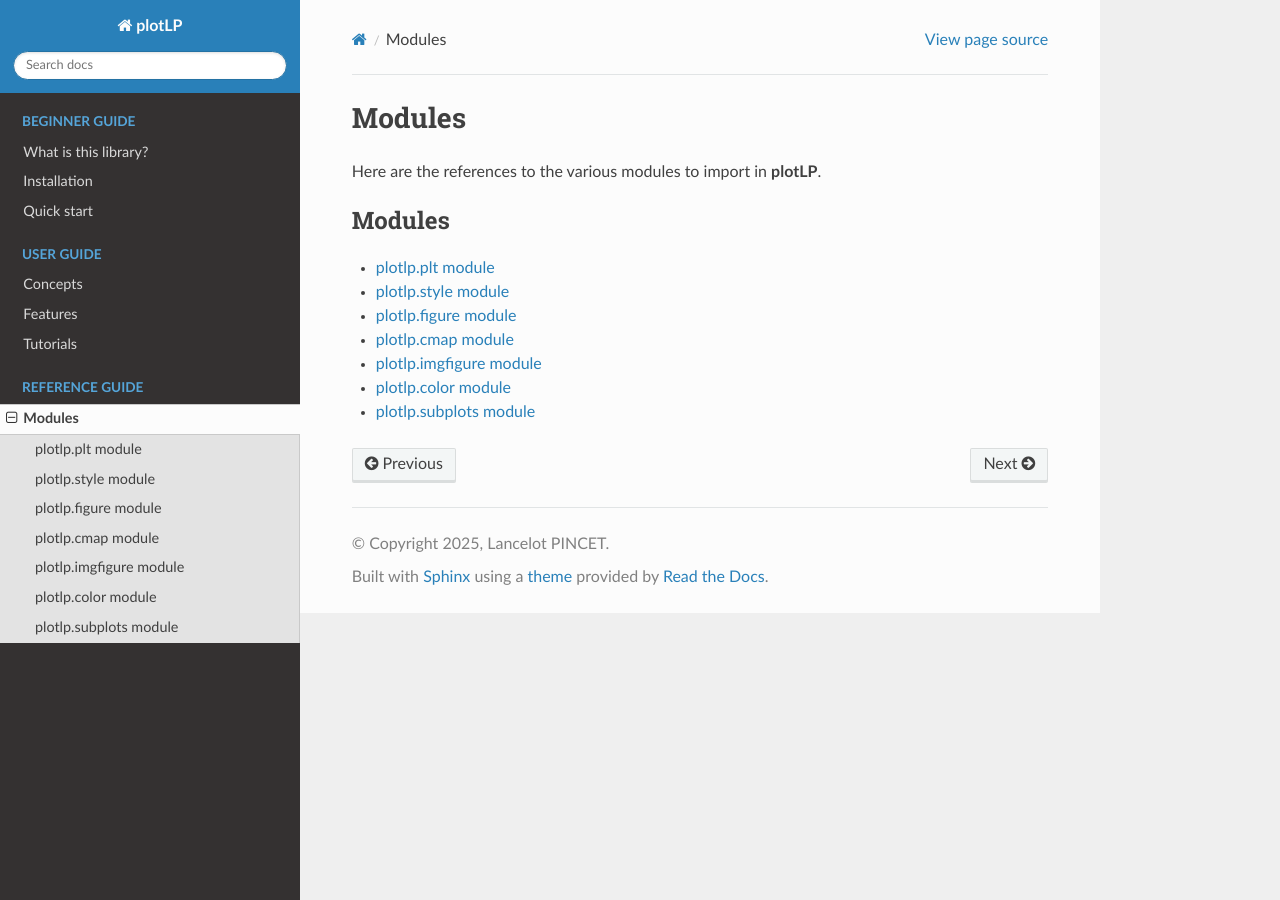
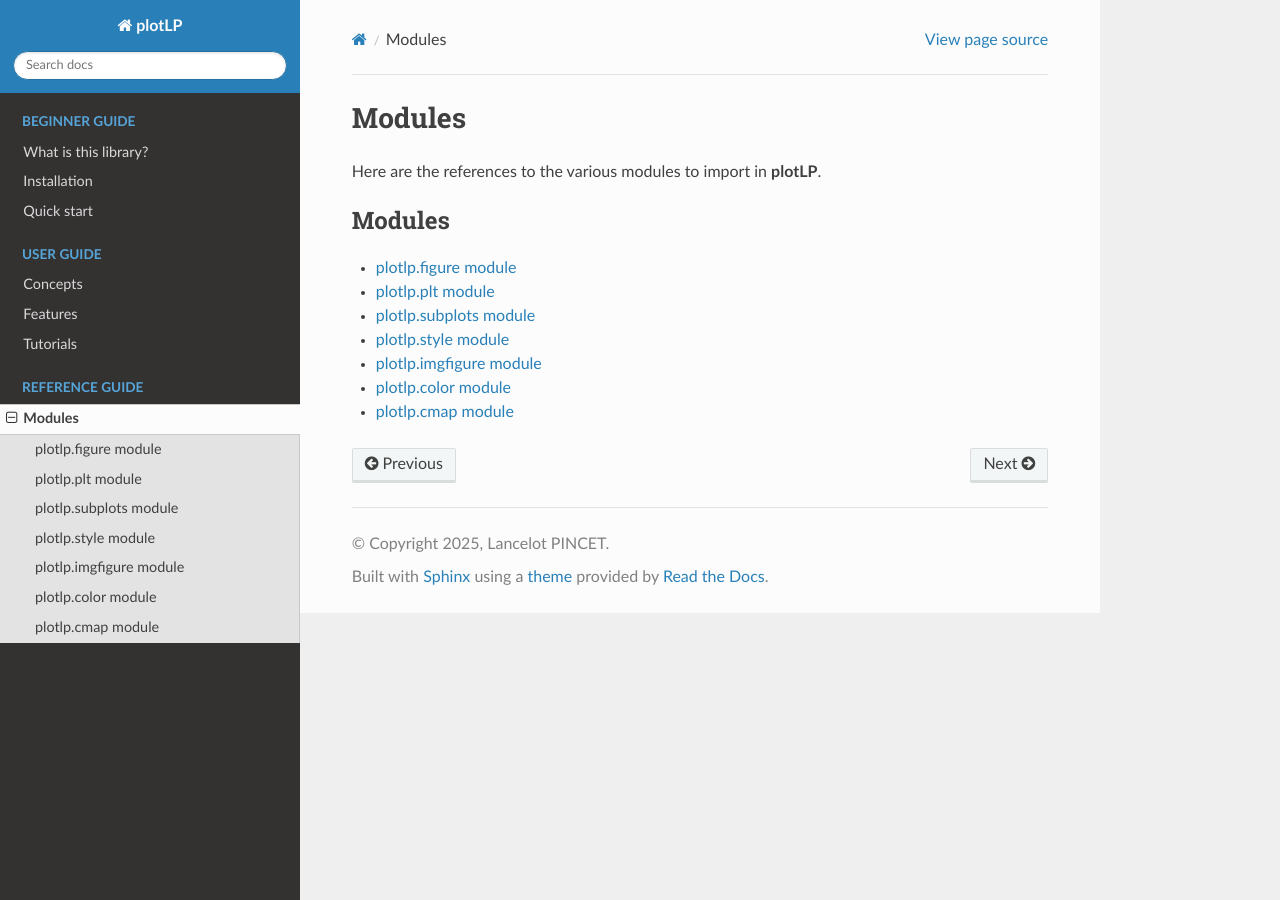
Before and after one commit to LancelotPincet/plotLP, a Sphinx documentation site: the page built from docs/source/modules.rst, in a window 1280 px wide. Built offline with Sphinx 7.4.7 and the Read the Docs theme 3.1.0, drawn with Linux system fonts in a browser that asks for light colours; pages that are not in the unit, such as notebooks, are missing from menus.

Commit message:
auto-commit

```diff
--- a/docs/source/modules.rst
+++ b/docs/source/modules.rst
@@ -11,12 +11,12 @@ Here are the references to the various modules to import in **plotLP**.
    :maxdepth: 1
    :caption: Modules
 
+   StyledFigure
+   figure
    plt
-   StyledAxes
+   subplots
    style
-   figure
-   StyledFigure
-   cmap
    imgfigure
    color
-   subplots
+   StyledAxes
+   cmap
```
